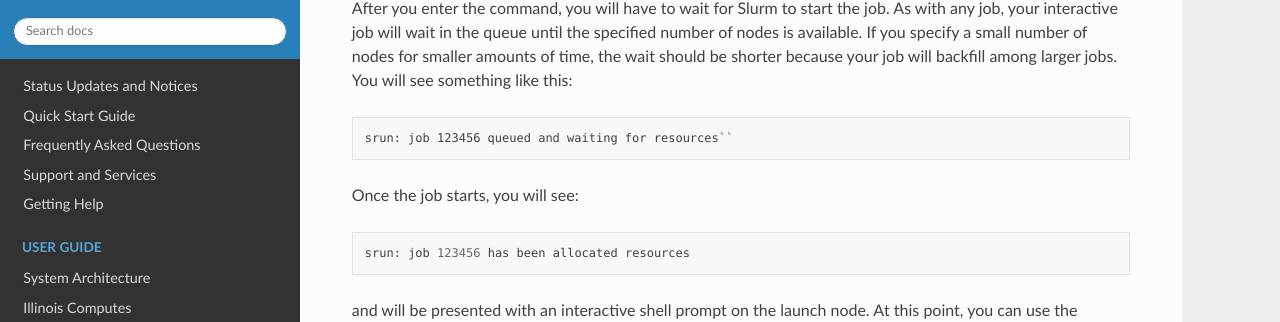
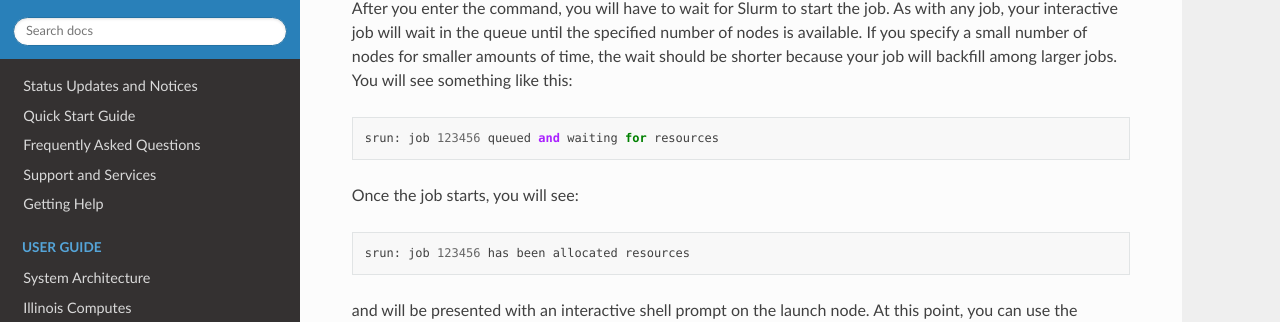
Before and after one commit to ncsa/hydro_documentation, a Sphinx documentation site: the page built from docs/source/user-guide/running-jobs.rst, in a window 1280 px wide and 900 px high, scrolled down 3328 px. Shown: the part 129-451 px from the top of the window. Built offline with Sphinx 7.4.7 and the Read the Docs theme 2.0.0, drawn with Linux system fonts in a browser that asks for light colours.

```diff
--- a/docs/source/user-guide/running-jobs.rst
+++ b/docs/source/user-guide/running-jobs.rst
@@ -194,7 +194,7 @@ You will see something like this:
 
 .. code-block::
 
-   srun: job 123456 queued and waiting for resources``
+   srun: job 123456 queued and waiting for resources
 
 Once the job starts, you will see:
 
```
